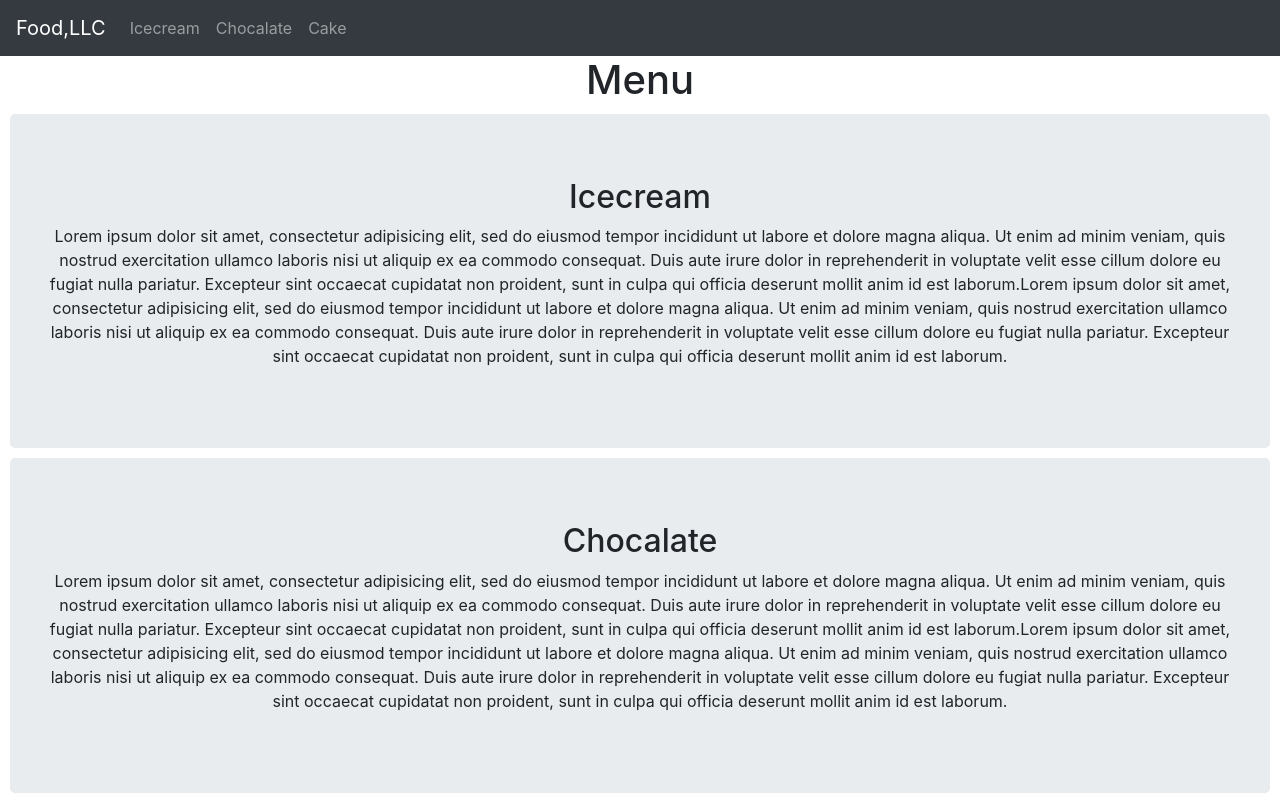
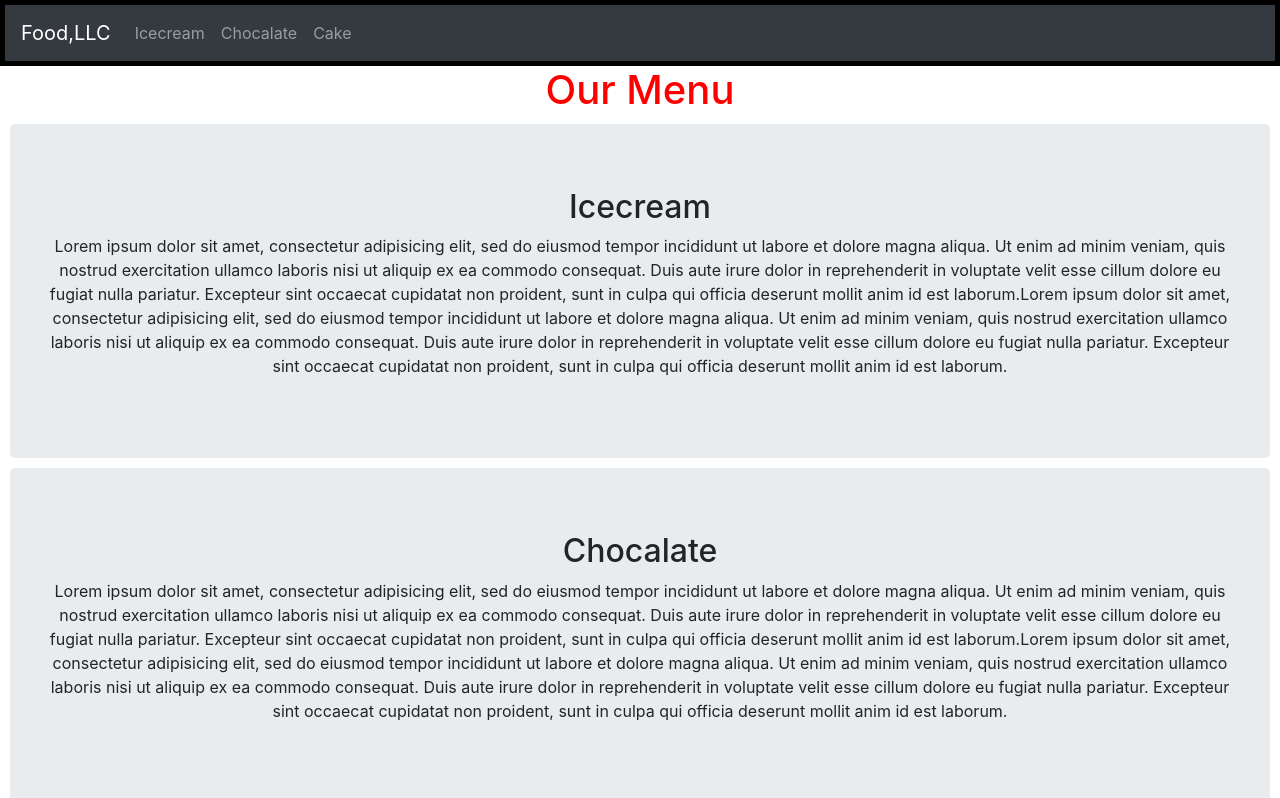
Before and after one commit to GreatSanto/Module_3_Solution, a plain HTML site: page index.html in a window 1280 px wide. Shown: the top 798 px of the page. Drawn offline with nearby package versions, Linux system fonts and the light colour scheme.

Commit message:
modiified

```diff
--- a/index.css
+++ b/index.css
@@ -1,7 +1,11 @@
 #heading{
 	margin-bottom:0;
 	font-size: 50px;
+	color: #ff0000;
 }
 .jumbotron{
 	margin: 10px;
 }
+#navigation{
+	border:5px solid black;
+}
--- a/index.html
+++ b/index.html
@@ -11,7 +11,7 @@
   	<script src="https://maxcdn.bootstrapcdn.com/bootstrap/4.5.2/js/bootstrap.min.js"></script>
 </head>
 <body>
-	<nav class="navbar navbar-expand-sm bg-dark navbar-dark">
+	<nav class="navbar navbar-expand-sm bg-dark navbar-dark" id="navigation">
 	  	<a class="navbar-brand" href="#">Food,LLC</a>
 	  	<button class="navbar-toggler" type="button" data-toggle="collapse" data-target="#collapsibleNavbar">
 	    	<span class="navbar-toggler-icon"></span>
@@ -31,7 +31,7 @@
 	  	</div>
 	</nav>
 <div class="text-center" id="heading">
-  <h1>Menu</h1>
+  <h1>Our Menu</h1>
 </div>
 <div class="jumbotron text-center" style="margin-bottom:0">
   <h2>Icecream</h2>
```
